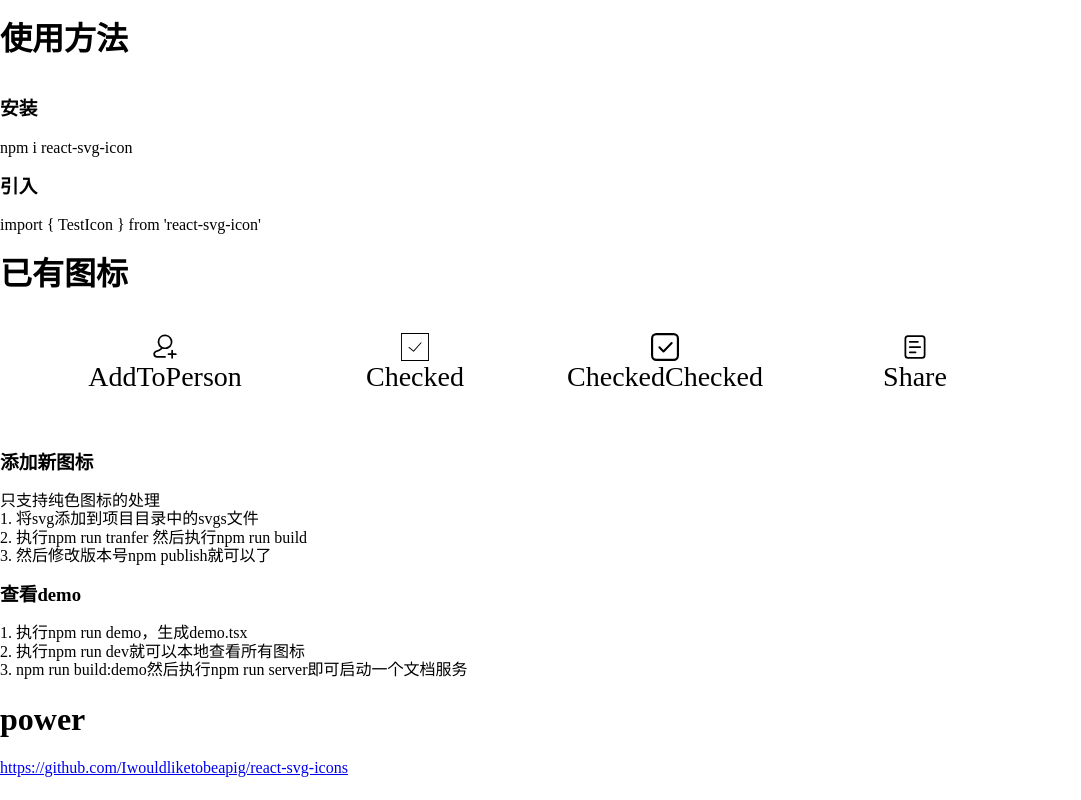
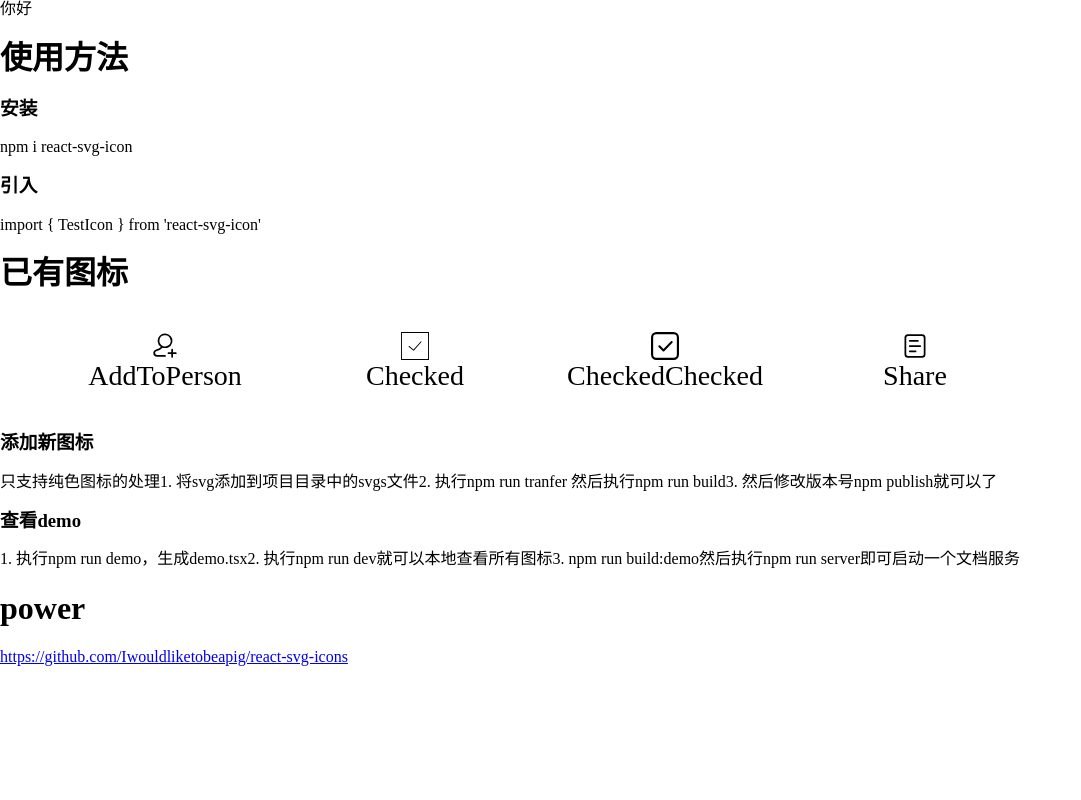
Before and after one commit to Iwouldliketobeapig/react-svg-icons, a React app: page / in a window 1280 px wide. Shown: the whole page, without its empty margins (0-1081 px from the left). Built offline with nearby package versions, Linux system fonts and the light colour scheme.

Commit message:
feat(history): history文档开发中

```diff
--- a/package.json
+++ b/package.json
@@ -57,5 +57,9 @@
   "peerDependencies": {
     "react": ">=17",
     "react-dom": ">17"
+  },
+  "dependencies": {
+    "react-router": "^6.23.1",
+    "react-router-dom": "^6.23.1"
   }
 }
--- a/src/index.tsx
+++ b/src/index.tsx
@@ -1,43 +1,30 @@
-import React from "react";
+import React, { lazy } from "react";
 import { createRoot } from 'react-dom/client';
-import Demo from './Demo';
-import './index.less';
-import config from '../package.json';
+import styles from './index.less';
 import 'normalize.css';
+import { createBrowserRouter, RouterProvider, Route } from 'react-router-dom';
+
+const Home = lazy(() => import('./pages/home'));
+const History = lazy(() => import('./pages/history'));
+
+const route = createBrowserRouter([
+  {
+    path: '/',
+    element:  <Home />,
+  },
+  {
+    path: '/history',
+    element: <History />,
+  }
+])
 
 const App = () => {
   return (
-    <div className="box">
-      <h1>使用方法</h1>
-      <div className="introduction">
-        <h3>安装</h3>
-        <span>npm i { config.name }</span>
+    <div>
+      <div>
+        你好
       </div>
-      <div className="introduction">
-        <h3>引入</h3>
-        <span>{`import { TestIcon } from '${config.name}'`}</span>
-      </div>
-      <h1>已有图标</h1>
-      <Demo />
-      <div className="introduction">
-        <h3>添加新图标</h3>
-        <span>
-          只支持纯色图标的处理
-        </span>
-        <span>1. 将svg添加到项目目录中的svgs文件</span>
-        <span>2. 执行npm run tranfer 然后执行npm run build</span>
-        <span>3. 然后修改版本号npm publish就可以了</span>
-      </div>
-      <div className="introduction">
-        <h3>查看demo</h3>
-        <span>1. 执行npm run demo，生成demo.tsx</span>
-        <span>2. 执行npm run dev就可以本地查看所有图标</span>
-        <span>3. npm run build:demo然后执行npm run server即可启动一个文档服务</span>
-      </div>
-      <div className="power">
-        <h1>power</h1>
-        <a href="htt">https://github.com/Iwouldliketobeapig/react-svg-icons</a>
-      </div>
+      <RouterProvider router={route} />
     </div>
   )
 }
--- /dev/null
+++ b/src/pages/history/index.tsx
@@ -0,0 +1,7 @@
+import React from 'react';
+
+const History = () => {
+  return <div>history</div>
+}
+
+export default History;
--- /dev/null
+++ b/src/pages/home/index.tsx
@@ -0,0 +1,42 @@
+import config from '../../../package.json';
+import React from 'react';
+import Demo from '../../Demo';
+
+const App = () => {
+  return (
+    <div className="box">
+      <h1>使用方法</h1>
+      <div className="introduction">
+        <h3>安装</h3>
+        <span>npm i { config.name }</span>
+      </div>
+      <div className="introduction">
+        <h3>引入</h3>
+        <span>{`import { TestIcon } from '${config.name}'`}</span>
+      </div>
+      <h1>已有图标</h1>
+      <Demo />
+      <div className="introduction">
+        <h3>添加新图标</h3>
+        <span>
+          只支持纯色图标的处理
+        </span>
+        <span>1. 将svg添加到项目目录中的svgs文件</span>
+        <span>2. 执行npm run tranfer 然后执行npm run build</span>
+        <span>3. 然后修改版本号npm publish就可以了</span>
+      </div>
+      <div className="introduction">
+        <h3>查看demo</h3>
+        <span>1. 执行npm run demo，生成demo.tsx</span>
+        <span>2. 执行npm run dev就可以本地查看所有图标</span>
+        <span>3. npm run build:demo然后执行npm run server即可启动一个文档服务</span>
+      </div>
+      <div className="power">
+        <h1>power</h1>
+        <a href="htt">https://github.com/Iwouldliketobeapig/react-svg-icons</a>
+      </div>
+    </div>
+  )
+}
+
+export default App;
--- /dev/null
+++ b/typings.d.ts
@@ -0,0 +1 @@
+declare module '.less';
```
Also changed, not shown: tsconfig.json (added, +36 -0 lines), src/templates/Demo.ejs (renamed from src/Demo.ejs), src/templates/History.ejs (added), 3 other files (tests, documents, lock files or other folders).
